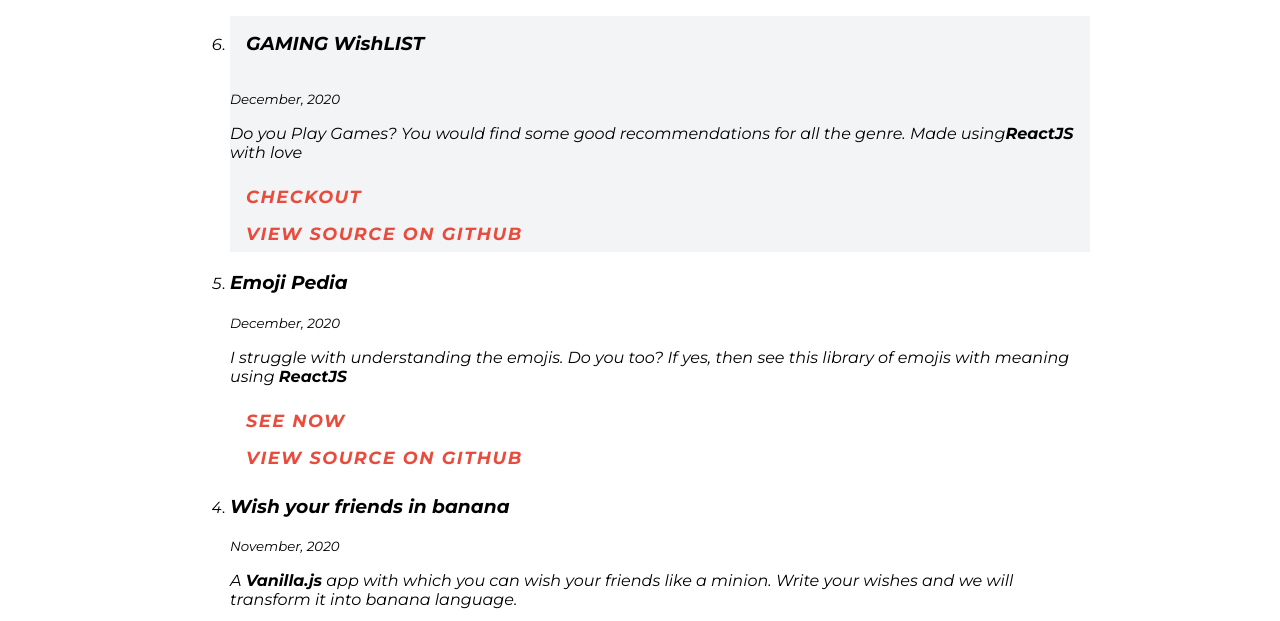
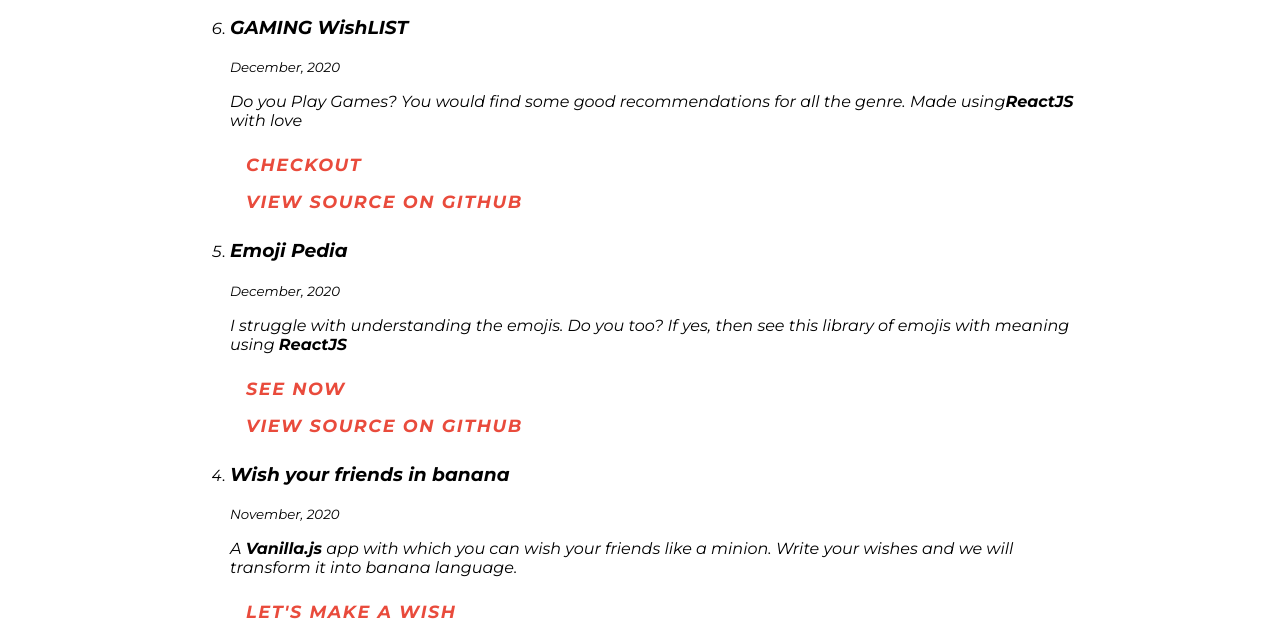
Before and after one commit to k-yash/Portfolio, a plain HTML site: page projects.html in a window 1280 px wide. Shown: the part 202-823 px from the top of the page. Drawn offline with Linux system fonts and the light colour scheme.

Commit message:
Update projects.html

```diff
--- a/projects.html
+++ b/projects.html
@@ -27,9 +27,9 @@
             <h1 style="padding: 1rem; margin: 1rem 0rem; text-align: center; font-size: 2rem; padding-bottom: 1.5rem;">See my <span style="color: #E94B3CFF;">code</span></h1>
             <ol reversed>
 
-                <li >
-                    <article class="ow">
-                        <h1 style="padding: 1rem;">GAMING WishLIST</h1>
+                <li>
+                    <article>
+                        <h1>GAMING WishLIST</h1>
                         <small>December, 2020</small>
                         <p>Do you Play Games? You would find some good recommendations for all the genre. Made using<strong>ReactJS</strong>  with love</p>
                         <a class=" link link-git "  href="https://utk50.csb.app/">CHECKOUT</a>
```
